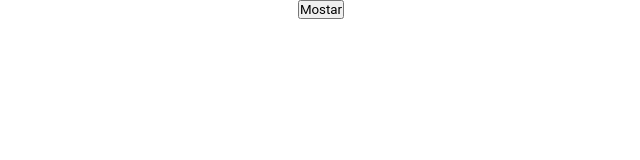
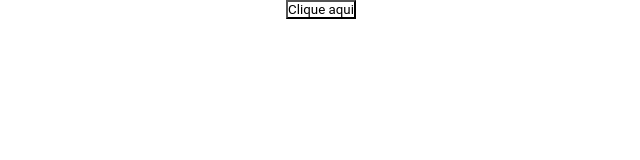
Before and after one commit to jsamuel15/sggs, a React (Create React App) app: page / in a window 1280 px wide. Shown: the top 160 px of the page, without its empty margins (319-959 px from the left). Built offline with nearby package versions, Linux system fonts and the light colour scheme.

Commit message:
fix(refactor): subindo codigo

```diff
--- a/src/Study/pages/Home/HomePage.tsx
+++ b/src/Study/pages/Home/HomePage.tsx
@@ -1,11 +1,10 @@
 /* eslint-disable react/react-in-jsx-scope */
 // libraries
-import { useState } from 'react';
+import React from 'react';
 
 // JS
 import {
     Container,
-    Compat,
     Button,
 } from './homeStyles';
 
@@ -15,24 +14,10 @@ import {
 // import BotaoComponents from '../../components/Botao/BotaoComponents';
 // import PessoaComponents from '../../components/Pessoa/PessoaComponents';
 
-const HomePage: React.FC = () => {
-    const [show, setShow] = useState(false);
-
-    const handleClick = () => {
-        setShow(true);
-    };
-
-    return (
-        <Container>
-            <Button onClick={handleClick}>{show ? 'Ocultar' : 'Mostar' }</Button>
-            { show === true
-            && (
-                <Compat>
-                    qual quer coisa
-                </Compat>
-            )}
-        </Container>
-    );
-};
+const HomePage: React.FC = () => (
+    <Container>
+        <Button>Clique aqui</Button>
+    </Container>
+);
 
 export default HomePage;
--- a/src/Study/pages/Home/homeStyles.ts
+++ b/src/Study/pages/Home/homeStyles.ts
@@ -16,8 +16,7 @@ export const Container = styled.div`
     align-items: center;
 `;
 
-export const Compat = styled.div`
+export const Button = styled.button`
+    background-color: ${colors.basic.white};
+    color: ${colors.basic.black};
 `;
-
-export const Button = styled.button`
-`;
```
